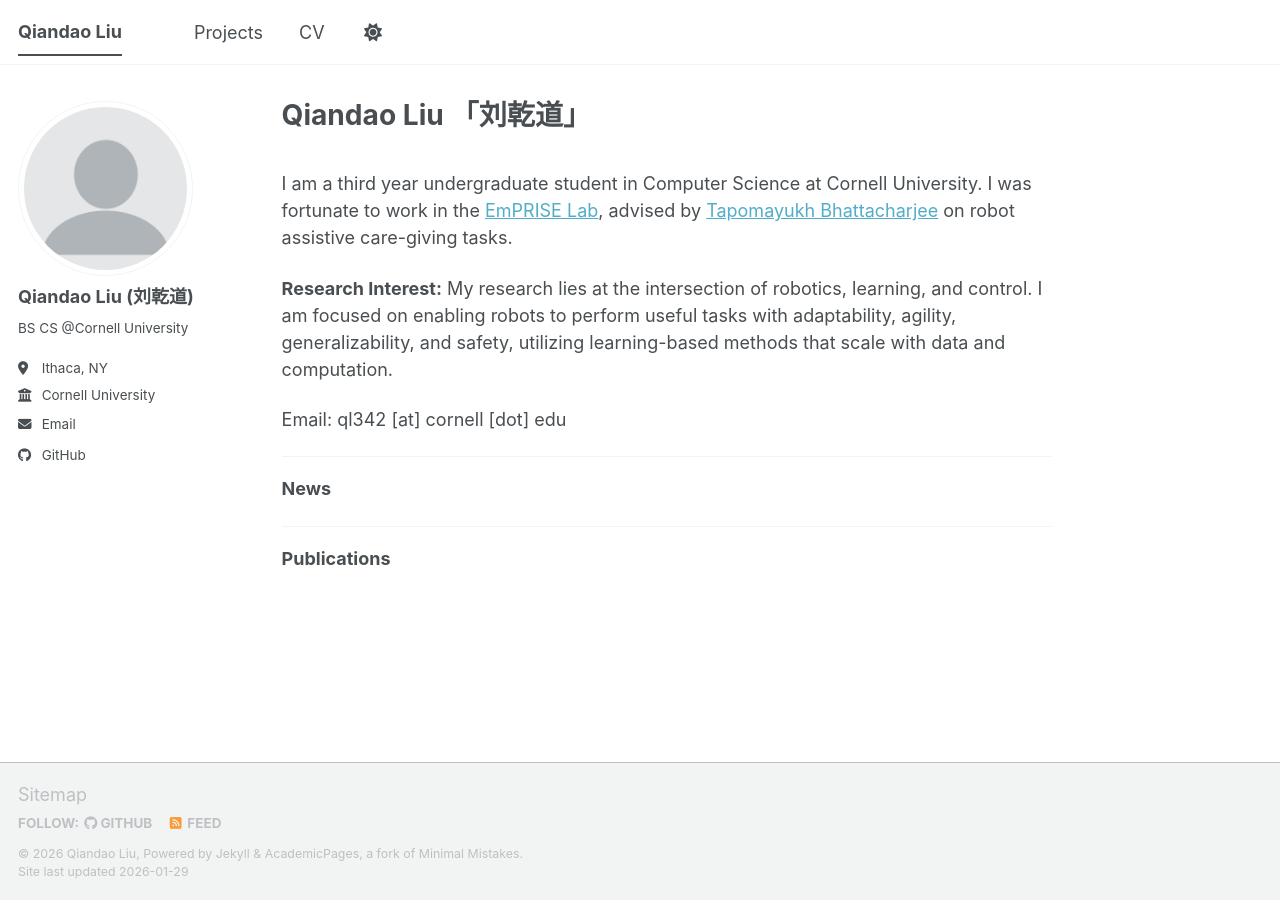
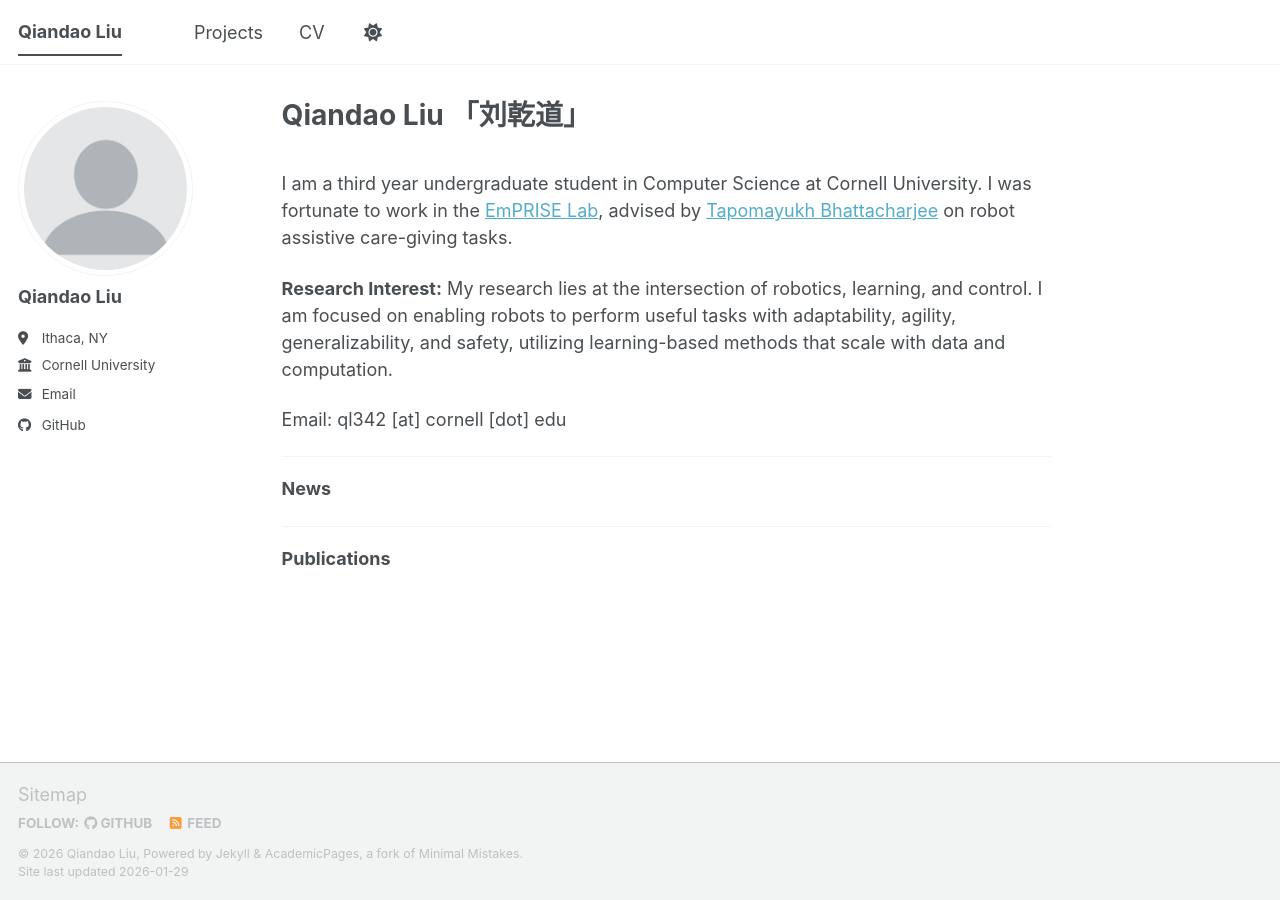
Before and after one commit to Qiandao-Liu/Qiandao-Liu.github.io, a Jekyll site: the page built from _pages/about.md, in a window 1280 px wide. Built offline with Jekyll 4.4.1, drawn with Linux system fonts in a browser that asks for light colours; a script bundle is joined from its source files by our own code; library files that are not in the unit come from our copies.

Commit message:
update home

```diff
--- a/_config.yml
+++ b/_config.yml
@@ -23,9 +23,9 @@
 author:
   # Biographic information
   avatar           : "profile.png"
-  name             : "Qiandao Liu (刘乾道)"
+  name             : "Qiandao Liu"
   pronouns         : # example: "she/her"
-  bio              : "BS CS @Cornell University"
+  bio              : " "
   location         : "Ithaca, NY"
   employer         : "Cornell University"
   uri              : # URL
```
